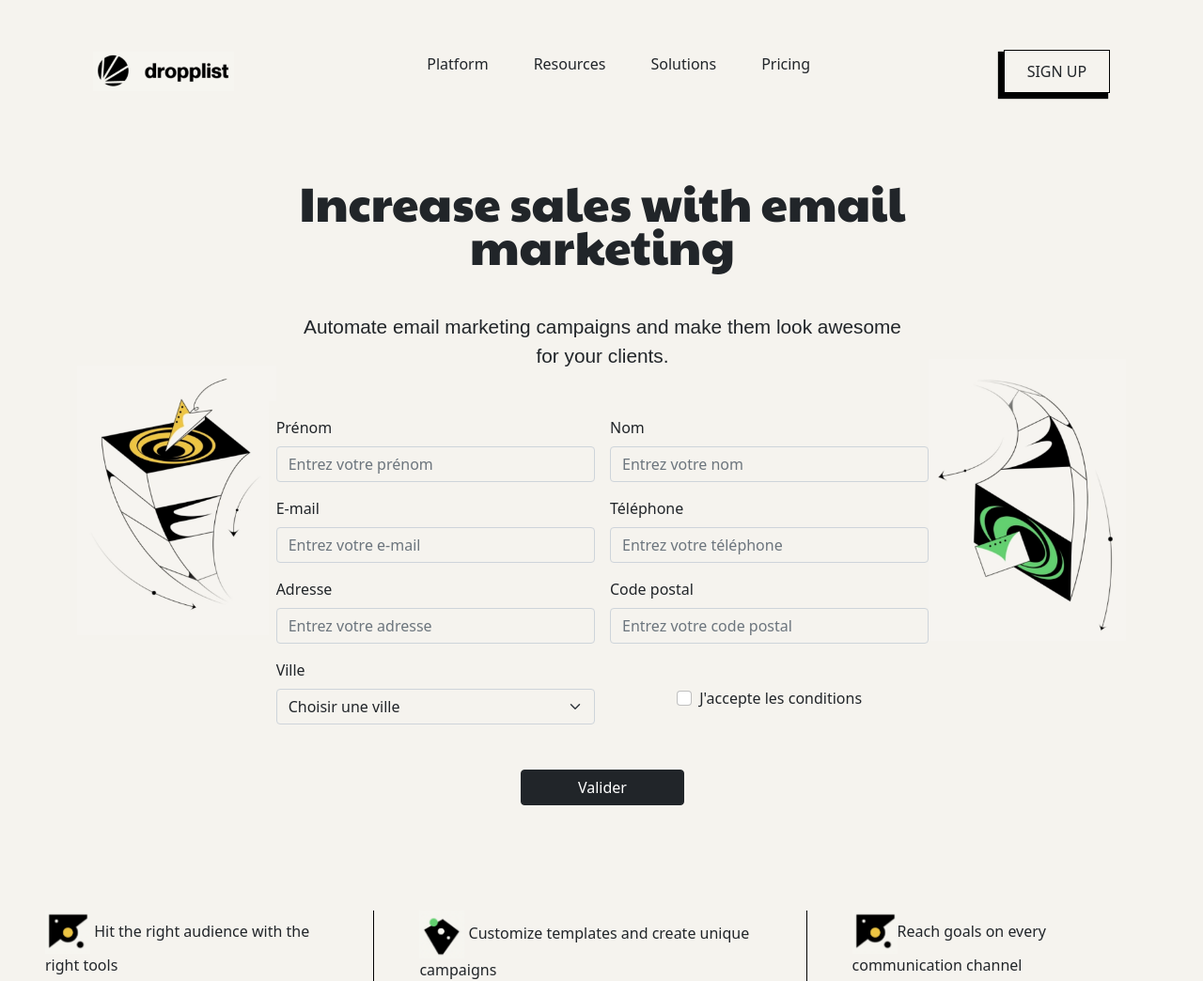
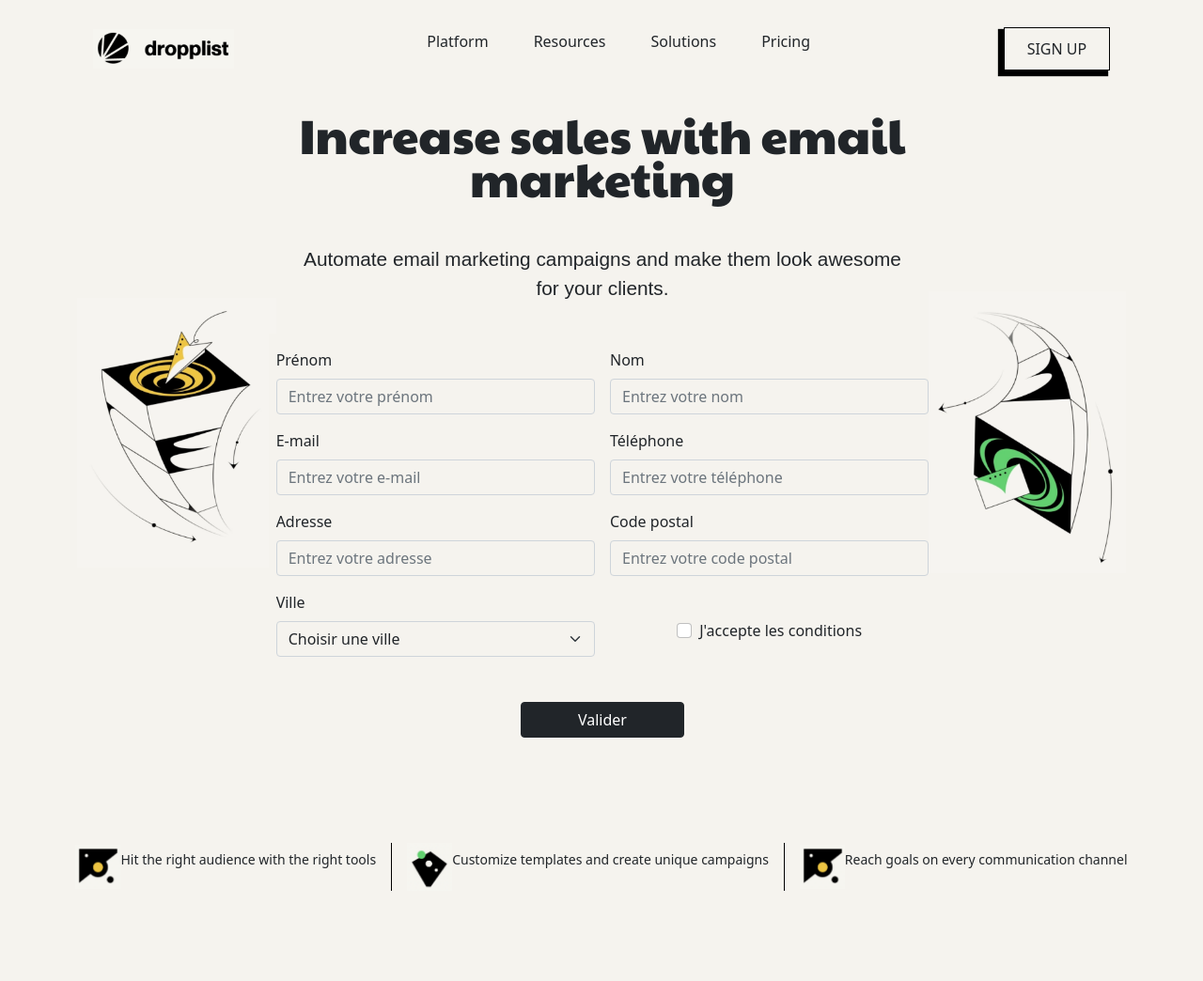
Before and after one commit to poloskanini/PHPJSFORM, a PHP site: page / in a window 1280 px wide. Shown: the whole page at 94% size. After the commit the page ends 948 px from the top, so only its background shows below. Run offline with PHP 8.4, Linux system fonts and the light colour scheme.

Commit message:
New version

```diff
--- a/assets/style.css
+++ b/assets/style.css
@@ -5,6 +5,7 @@
   padding: 0;
   box-sizing: border-box;
   background-color: #F5F3EE;
+  /* box-shadow: 0 0 0 3px red inset; */
 }
 
 body {
@@ -19,6 +20,7 @@ select {
 
 iframe {
   height: 20rem;
+  transition: all 1s ease-in-out;
 }
 
 h1 {
@@ -93,7 +95,7 @@ footer ul {
 }
 
 .footer-item {
-  padding: 0 3rem;
+  padding: 0 1rem;
 }
 
 .footer-item-middle {
--- a/index.php
+++ b/index.php
@@ -17,7 +17,7 @@
 </head>
 <body>
 
-    <nav class="nav d-flex justify-content-around align-items-center p-2 my-4">
+    <nav class="nav d-flex justify-content-around align-items-center p-2">
         <div class="logo">
             <img src="/assets/images/logo.png" alt="logo">
         </div>
@@ -30,7 +30,7 @@
         <div class="sign-up">SIGN UP</div>
     </nav>
 
-    <div class="container d-md-flex justify-content-center align-items-center mt-5">
+    <div class="container d-md-flex justify-content-center align-items-center">
 
         <div class="left">
             <img class="img-fluid" src="/assets/images/left.png" alt="left">
@@ -118,18 +118,21 @@
         </div>
     </div>
 
-    <footer class="footer d-flex justify-content-around align-items-center">
+    <!-- Footer -->
+    <footer class="footer d-flex justify-content-around align-items-center d-none d-lg-flex">
         <ul class="nav-list d-flex list-unstyled">
-            <li class="footer-item">
+            <li class="footer-item d-flex justify-content-center align-items-center text-center">
                 <img class="img-fluid" src="/assets/images/footerleft.png" alt="footerleft">
-                Hit the right audience with the right tools
+                <small><p>Hit the right audience with the right tools</p></small>
             </li>
-            <li class="footer-item footer-item-middle">
+            <li class="footer-item footer-item-middle d-flex justify-content-center align-items-center text-center">
                 <img class="img-fluid" src="/assets/images/footermiddle.png" alt="footerleft">
-                Customize templates and create unique campaigns
+                <small><p>Customize templates and create unique campaigns</p></small>
             </li>
-            <li class="footer-item">
-            <img class="img-fluid" src="/assets/images/footerleft.png" alt="footerright">Reach goals on every communication channel</li>
+            <li class="footer-item d-flex justify-content-center align-items-center text-center">
+                <img class="img-fluid" src="/assets/images/footerleft.png" alt="footerright">
+                <small><p>Reach goals on every communication channel</p></small>
+            </li>
         </ul>
     </footer>
 
```
